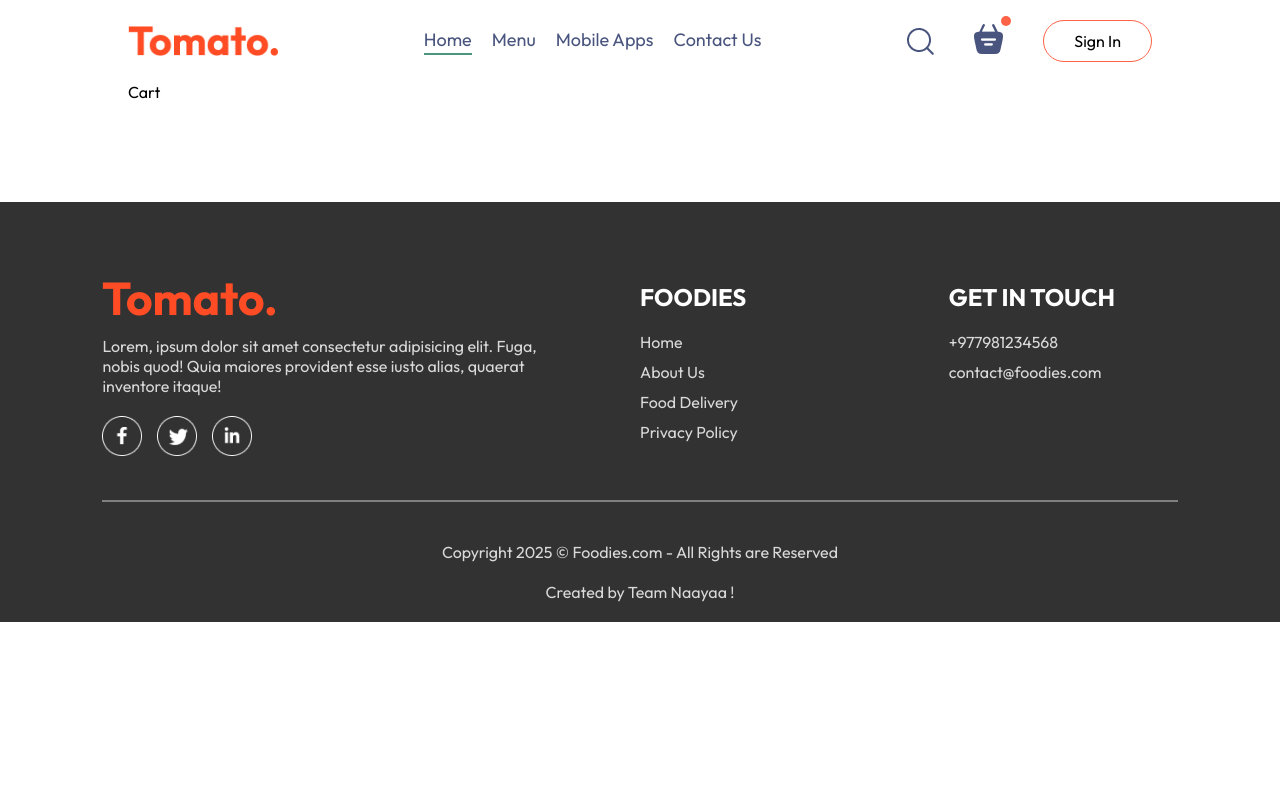
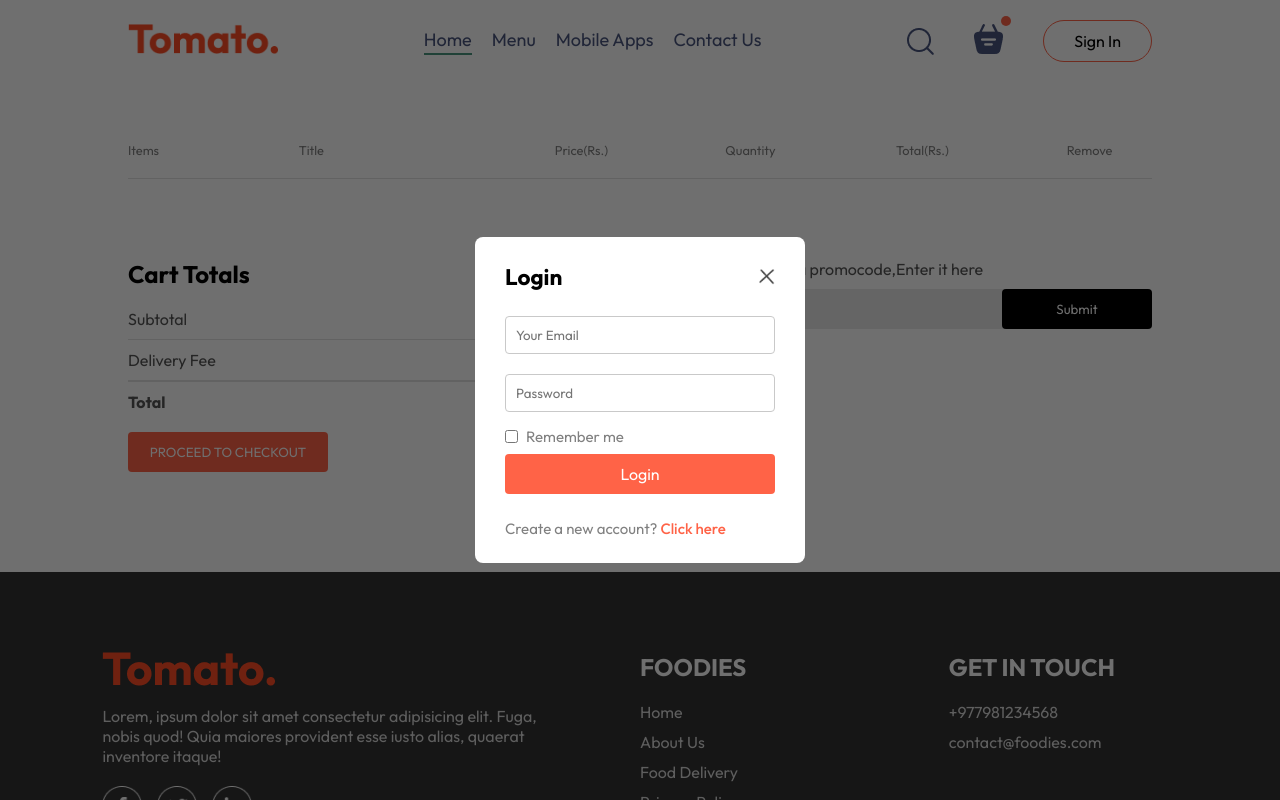
Before and after one commit to chandrakamalsingh007/Foodies, a React (Vite) app in the folder frontend/: page /cart in a window 1280 px wide. Both pictures are taken after a click on the button "Sign In". Shown: the top 800 px of the page. Built offline with nearby package versions, Linux system fonts and the light colour scheme.

Commit message:
cart page frontend

```diff
--- a/frontend/src/App.jsx
+++ b/frontend/src/App.jsx
@@ -1,16 +1,19 @@
-import React from 'react'
+import React, { useState } from 'react'
 import Navbar from './components/Navbar/Navbar'
 import { Route, Routes } from 'react-router-dom'
 import Home from './pages/Home/Home'
 import Cart from './pages/Cart/Cart'
 import PlaceOrder from './pages/PlaceOrder/PlaceOrder'
 import Footer from './components/Footer/Footer'
+import LoginPopup from './components/LoginPopup/LoginPopup'
 
 const App = () => {
+  const [showLogin,setShowLogin] = useState(false);
   return (
     <>
+    {showLogin? <LoginPopup setShowLogin={setShowLogin}/>:<> </> }
     <div className='app'>
-      <Navbar/>
+      <Navbar setShowLogin={setShowLogin}/>
       <Routes>
         <Route path='/' element={<Home/>}/>
         <Route path='/cart' element={<Cart/>}/>
--- a/frontend/src/components/FoodItem/FoodItem.jsx
+++ b/frontend/src/components/FoodItem/FoodItem.jsx
@@ -28,7 +28,7 @@
       <img src={assets.rating_starts} alt="" />
     </div>
     <p className="food-item-desc">{description}</p>
-    <p className="food-item-price">Rs.{price*30}</p>
+    <p className="food-item-price">Rs.{price}</p>
     </div>
     </div>
   )
--- /dev/null
+++ b/frontend/src/components/LoginPopup/LoginPopup.css
@@ -0,0 +1,73 @@
+.login-popup{
+    position: absolute;
+    z-index: 1;
+    width: 100%;
+    height: 100%;
+    background-color: #00000090;
+    display: grid;
+}
+.login-popup-container{
+    place-self: center;
+    width: max(23vw,330px);
+    color: #808080;
+    background-color: white;
+    display: flex;
+    flex-direction: column;
+    gap: 25px;
+    padding: 25px 30px;
+    border-radius: 8px;
+    font-size: 15px;
+    animation: fadeIn 0.5s;
+
+}
+
+.login-popup-title{
+    display: flex;
+    justify-content: space-between;
+    align-items: center;
+    color: black;
+}
+
+.login-popup-title img{
+    width: 16px;
+    cursor: pointer;
+}
+
+.login-popup-inputs{
+    display: flex;
+    flex-direction: column;
+    gap: 20px;
+
+}
+.login-popup-inputs input{
+    outline:none;
+    border: 1px solid #c9c9c9;
+    padding: 10px;
+    border-radius: 4px;
+
+}
+
+.login-popup-container button{
+    border: none;
+    padding: 10px;
+    border-radius: 4px;
+    color: white;
+    background-color: tomato;
+    font-size: 16px;
+    cursor: pointer;
+}
+
+.login-popup-condition{
+    display: flex;
+    align-items: center;
+    gap: 8px;
+    justify-content: start;
+    margin-top: -10px;
+    margin-bottom: -17px;
+}
+
+.login-popup p span{
+    color: tomato;
+    font-weight: 500;
+    cursor: pointer;
+}
--- /dev/null
+++ b/frontend/src/components/LoginPopup/LoginPopup.jsx
@@ -0,0 +1,38 @@
+import React, { useState } from 'react'
+import './LoginPopup.css'
+import { assets } from '../../assets/frontend_assets/assets';
+
+const LoginPopup = ({setShowLogin}) => {
+  const [currState,setCurrState]= useState("Login");
+  return (
+    <div className='login-popup'>
+      <form className="login-popup-container">
+        <div className="login-popup-title">
+          <h2>{currState}</h2>
+          <img onClick={()=>setShowLogin(false)} src={assets.cross_icon} alt="" />
+        </div>
+        <div className="login-popup-inputs">
+          {currState==="Login"?<></>:<input type="text" placeholder='Your Name' required />}
+
+          <input type="email" placeholder='Your Email' required />
+          <input type="password" placeholder='Password' required />
+        </div>
+        <div className="login-popup-condition">
+          <input type="checkbox" required />
+          {currState==="Login" ?
+          <p>Remember me</p>
+          :<p>By continuing, I agree to the terms of use & privacy policy.</p> }
+        </div>
+        <button>{currState==="Sign Up"? "Create account" : "Login" }</button>
+
+        {currState==="Login"?
+        <p>Create a new account? <span onClick={()=>setCurrState("Sign Up")}>Click here</span></p>
+        :<p>Already have an account?<span onClick={()=>setCurrState("Login")}>Login here</span></p> }
+
+
+      </form>
+    </div>
+  )
+}
+
+export default LoginPopup;
--- a/frontend/src/components/Navbar/Navbar.jsx
+++ b/frontend/src/components/Navbar/Navbar.jsx
@@ -4,11 +4,11 @@
 import { use } from 'react'
 import { Link } from 'react-router-dom'
 
-const Navbar = () => {
+const Navbar = ({setShowLogin}) => {
     const [menu,setMenu] = useState("home");
   return (
     <div className='navbar'>
-        <img src={assets.logo} alt=""  className='logo'/>
+        <Link to='/'><img src={assets.logo} alt=""  className='logo'/></Link>
         <ul className="navbar-menu">
             <Link to='/' onClick={() => setMenu("home")} className={menu === "home" ? "active":""}>Home</Link>
             <a href='#explore-menu' onClick={() => setMenu("menu")} className={menu === "menu" ? "active":""}>Menu</a>
@@ -18,11 +18,11 @@
         <div className="navbar-right">
             <img src={assets.search_icon} alt="" />
             <div className="navbar-search-icon">
-                <img src={assets.basket_icon} alt="" />
+                <Link to="/cart"><img src={assets.basket_icon} alt="" /></Link>
                 <div className="dot"></div>
 
             </div>
-            <button>Sign In</button>
+            <button onClick={()=>setShowLogin(true)}>Sign In</button>
         </div>
     </div>
   )
--- a/frontend/src/context/StoreContext.jsx
+++ b/frontend/src/context/StoreContext.jsx
@@ -19,12 +19,20 @@
         setCartItems((prev)=>({...prev,[itemId]:prev[itemId]-1}))
     }
 
-    useEffect(()=>{
-        console.log(cartItems);
-    },[cartItems]);
+    const getTotalCartAmount = () =>{
+        let totalAmount = 0;
+        for(const item in cartItems){
+            if(cartItems[item]>0){
+                let itemInfo = food_list.find((product)=> product._id === item)
+                totalAmount += itemInfo.price*cartItems[item];
+            }
+
+        }
+        return totalAmount;
+    }
 
     const contextValue = {
-        food_list,cartItems,setCartItems,addToCart,removefromCart
+        food_list,cartItems,setCartItems,addToCart,removefromCart,getTotalCartAmount
     }
     return(
         <StoreContext.Provider value ={contextValue}>
--- a/frontend/src/index.css
+++ b/frontend/src/index.css
@@ -30,3 +30,7 @@
     opacity: 1;
   }
 }
+
+Link{
+  cursor: pointer;
+}
--- a/frontend/src/pages/Cart/Cart.css
+++ b/frontend/src/pages/Cart/Cart.css
@@ -0,0 +1,110 @@
+.cart{
+    margin-top: 60px;
+}
+.cart-items-title{
+    display: grid;
+    grid-template-columns: 1fr 1.5fr 1fr 1fr 1fr 0.5fr;
+    align-items: center;
+    color: grey;
+    font-size:max(1vw,12px) ;
+
+}
+
+.cart-items-item{
+    margin: 9px 0px;
+    color: black;
+}
+
+.cart-items-item img{
+    width:65px;
+    border-radius: 5px;
+}
+.cart hr{
+    height: 1.2px;
+    background-color: #e2e2e2;
+    border: none;
+
+}
+
+.cart-items-item .cross{
+    cursor: pointer;
+}
+
+.cart-bottom{
+    margin-top: 80px;
+    display: flex;
+    justify-content: space-between;
+    gap: max(12vw,20px);
+}
+
+.cart-total{
+    flex: 1;
+    display:flex;
+    flex-direction: column;
+    gap: 20px;
+}
+
+.cart-total-details{
+    display: flex;
+    justify-content: space-between;
+    color: #555;
+}
+
+.cart-total hr{
+    margin: 10px 0px;
+}
+
+.cart-total button{
+    border: none;
+    color: white;
+    background-color: tomato;
+    width: max(15vw,200px);
+    padding: 12px 0px;
+    border-radius: 4px;
+    cursor: pointer;
+
+}
+
+.cart-promocode{
+    flex:1;
+
+}
+.cart-promocode p{
+    color: #555;
+}
+.cart-promocode-input{
+    margin-top: 10px;
+    display: flex;
+    justify-content: space-between;
+    align-items: center;
+    background-color:#eaeaea;
+    border-radius: 4px;
+}
+
+.cart-promocode-input input{
+    background: transparent;
+    border: none;
+    outline: none;
+    padding-left: 10px;
+
+}
+
+.cart-promocode-input button{
+    width: max(10vw,150px);
+    padding: 12px 5px;
+    background-color: black;
+    border: none;
+    color: white;
+    border-radius: 4px;
+
+}
+
+@media (max-width:750px){
+    .cart-bottom{
+        flex-direction: column-reverse;
+
+    }
+    .cart-promocode{
+        justify-content: start;
+    }
+}
--- a/frontend/src/pages/Cart/Cart.jsx
+++ b/frontend/src/pages/Cart/Cart.jsx
@@ -1,9 +1,74 @@
-import React from 'react'
+import React, { useContext } from 'react'
 import './Cart.css'
+import { StoreContext } from '../../context/StoreContext'
 
 const Cart = () => {
+  const {cartItems,food_list,removefromCart,getTotalCartAmount}= useContext(StoreContext);
+
   return (
-    <div>Cart</div>
+    <div className='cart'>
+      <div className="cart-items">
+        <div className="cart-items-title">
+          <p>Items</p>
+          <p>Title</p>
+          <p>Price(Rs.)</p>
+          <p>Quantity</p>
+          <p>Total(Rs.)</p>
+          <p>Remove</p>
+        </div>
+        <br />
+        <hr />
+        {food_list.map((item,index)=>{
+          if(cartItems[item._id]>0){
+            return (
+              <>
+              <div className="cart-items-title cart-items-item">
+                <img src={item.image} alt="" />
+                <p>{item.name}</p>
+                <p>{item.price}</p>
+                <p>{cartItems[item._id]}</p>
+                <p>{item.price*cartItems[item._id]}</p>
+                <p onClick={()=>removefromCart(item._id)} className='cross'>x</p>
+              </div>
+              <hr />
+              </>
+            )
+          }
+        })}
+      </div>
+      <div className="cart-bottom">
+        <div className="cart-total">
+          <h2>Cart Totals</h2>
+          <div>
+          <div className="cart-total-details">
+            <p>Subtotal</p>
+            <p>Rs.{getTotalCartAmount()}</p>
+          </div>
+          <hr />
+          <div className="cart-total-details">
+            <p>Delivery Fee</p>
+            <p>Rs.{100}</p>
+          </div>
+          <hr />
+          <div className="cart-total-details">
+            <b>Total</b>
+            <b>Rs.{getTotalCartAmount()+100}</b>
+          </div>
+
+        </div>
+        <button>PROCEED TO CHECKOUT</button>
+        </div>
+        <div className="cart-promocode">
+          <div>
+            <p>If you have a promocode,Enter it here</p>
+            <div className="cart-promocode-input">
+              <input type="text" placeholder='Promo Code' />
+              <button>Submit</button>
+            </div>
+          </div>
+        </div>
+      </div>
+    </div>
   )
 }
 
```
Also changed, not shown: frontend/src/assets/frontend_assets/assets.js (+32 -32 lines).
